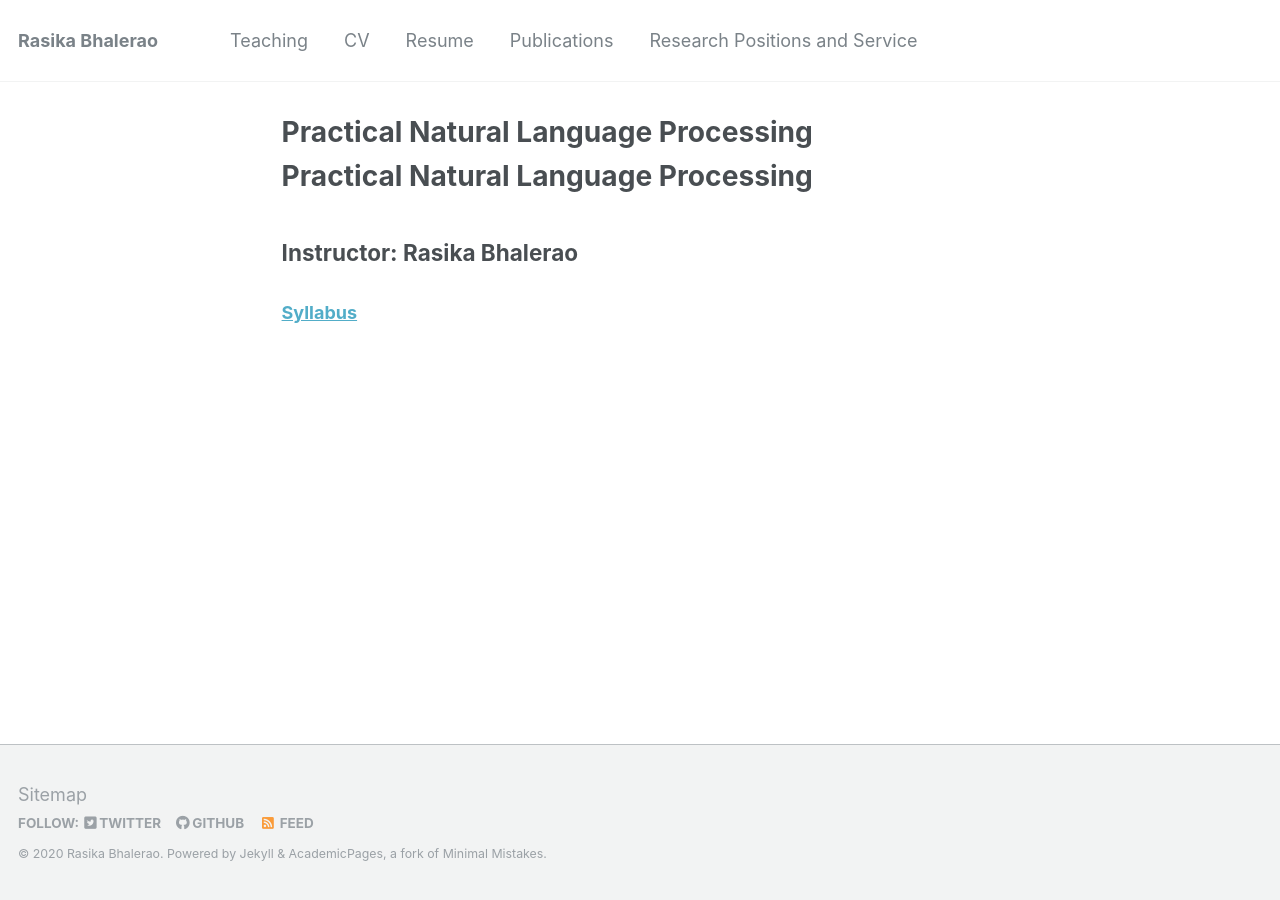
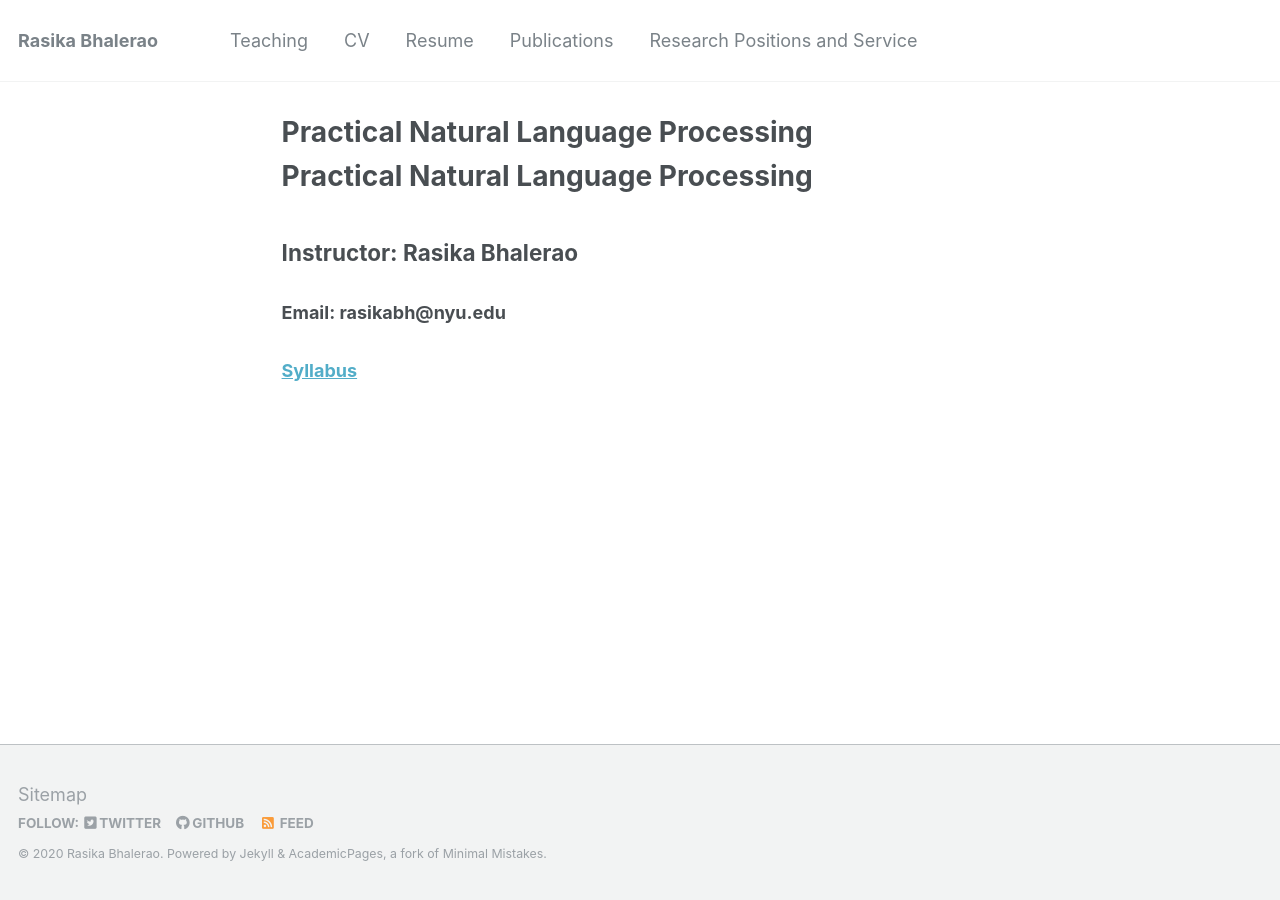
Before and after one commit to rasikabh/rasikabh.github.io, a Jekyll site: the page built from _pages/nlp2020.md, in a window 1280 px wide. Built offline with Jekyll 4.4.1, drawn with Linux system fonts in a browser that asks for light colours.

Commit message:
Update nlp2020.md

```diff
--- a/_pages/nlp2020.md
+++ b/_pages/nlp2020.md
@@ -10,4 +10,5 @@ author_profile: false
 
 # Practical Natural Language Processing
 ## Instructor: Rasika Bhalerao
+### Email: rasikabh@nyu.edu
 ### [Syllabus](https://docs.google.com/document/d/1MgE4dTGZZWS-YueF_zvxGNrm3boEuJn9TYfjK83nZ8w/edit?usp=sharing)
```
